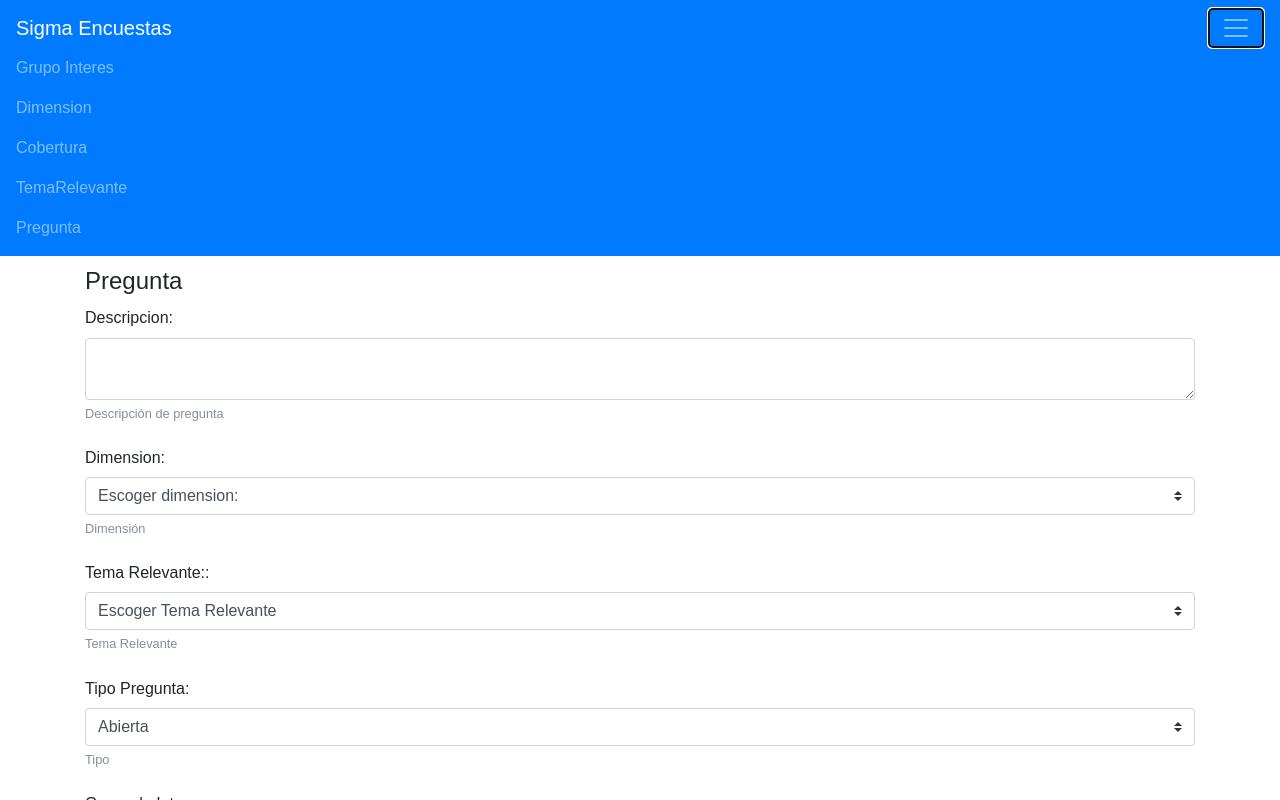
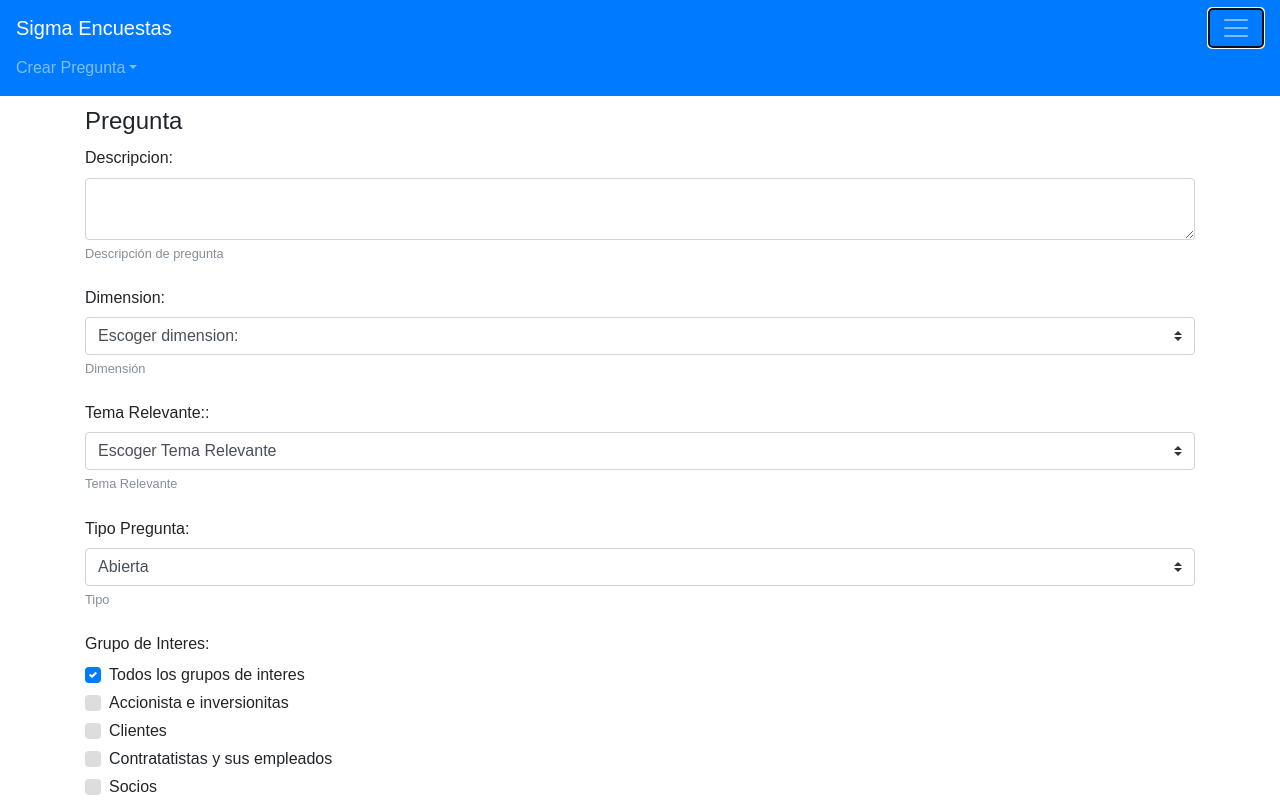
Before and after one commit to sjunka/surveyApp, a React (Create React App) app: page /pregunta in a window 1280 px wide. Both pictures are taken after a click on the button 1236 px from the left and 28 px from the top of the page. Shown: the top 800 px of the page. Built offline with nearby package versions, Linux system fonts and the light colour scheme.

Commit message:
Added dropdown menu, prototype validated

```diff
--- a/src/App.js
+++ b/src/App.js
@@ -33,32 +33,25 @@ class App extends Component {
           <div className="collapse navbar-collapse" id="navbarNav">
           <ul className="navbar-nav">
 
-            <li className="nav-item">
+          <li className="nav-item dropdown">
+            <a className="nav-link dropdown-toggle" href="#" id="navbarDropdown" role="button" data-toggle="dropdown">
+              Crear Pregunta
+            </a>
+            <div className="dropdown-menu">
 
-            <Link className="nav-link" to="/grupointeres">Grupo Interes</Link>
-            </li>
+              <Link className="dropdown-item" to="/grupointeres">Grupo Interes</Link>
+              <Link className="dropdown-item" to="/dimension">Dimension</Link>
+              <Link className="dropdown-item" to="/cobertura">Cobertura</Link>
+              <Link className="dropdown-item" to="/temarelevante">TemaRelevante</Link>
+              <div className="dropdown-divider"></div>
+              <Link className="dropdown-item" to="/pregunta">Pregunta</Link>
+            </div>
+          </li>
 
-            <li className="nav-item">
-
-            <Link className="nav-link" to="/dimension">Dimension</Link>
-
-            </li>
-
-            <li className="nav-item">
-            <Link className="nav-link" to="/cobertura">Cobertura</Link>
-            </li>
-
-            <li className="nav-item">
-            <Link className="nav-link" to="/temarelevante">TemaRelevante</Link>
-            </li>
-
-            <li className="nav-item">
-            <Link className="nav-link" to="/pregunta">Pregunta</Link>
-
-            </li>
           </ul>
         </div>
       </nav>
+
 
           <Route path="/grupointeres" component= {GrupoInteres} />
           <Route exact path="/dimension" component= {Dimension} />
--- a/src/components/Pregunta.js
+++ b/src/components/Pregunta.js
@@ -71,6 +71,13 @@ class Pregunta extends React.Component {
 
             <div className="custom-controls-stacked">
                 <label className="col-form-label">Grupo de Interes:</label>
+
+                    <label className="custom-control custom-checkbox">
+                        <input type="checkbox" className="custom-control-input" defaultChecked/>
+                        <span className="custom-control-indicator"></span>
+                        <span className="custom-control-description">Todos los grupos de interes</span>
+                    </label>
+
                     <label className="custom-control custom-checkbox">
                         <input type="checkbox" className="custom-control-input"/>
                         <span className="custom-control-indicator"></span>
```
